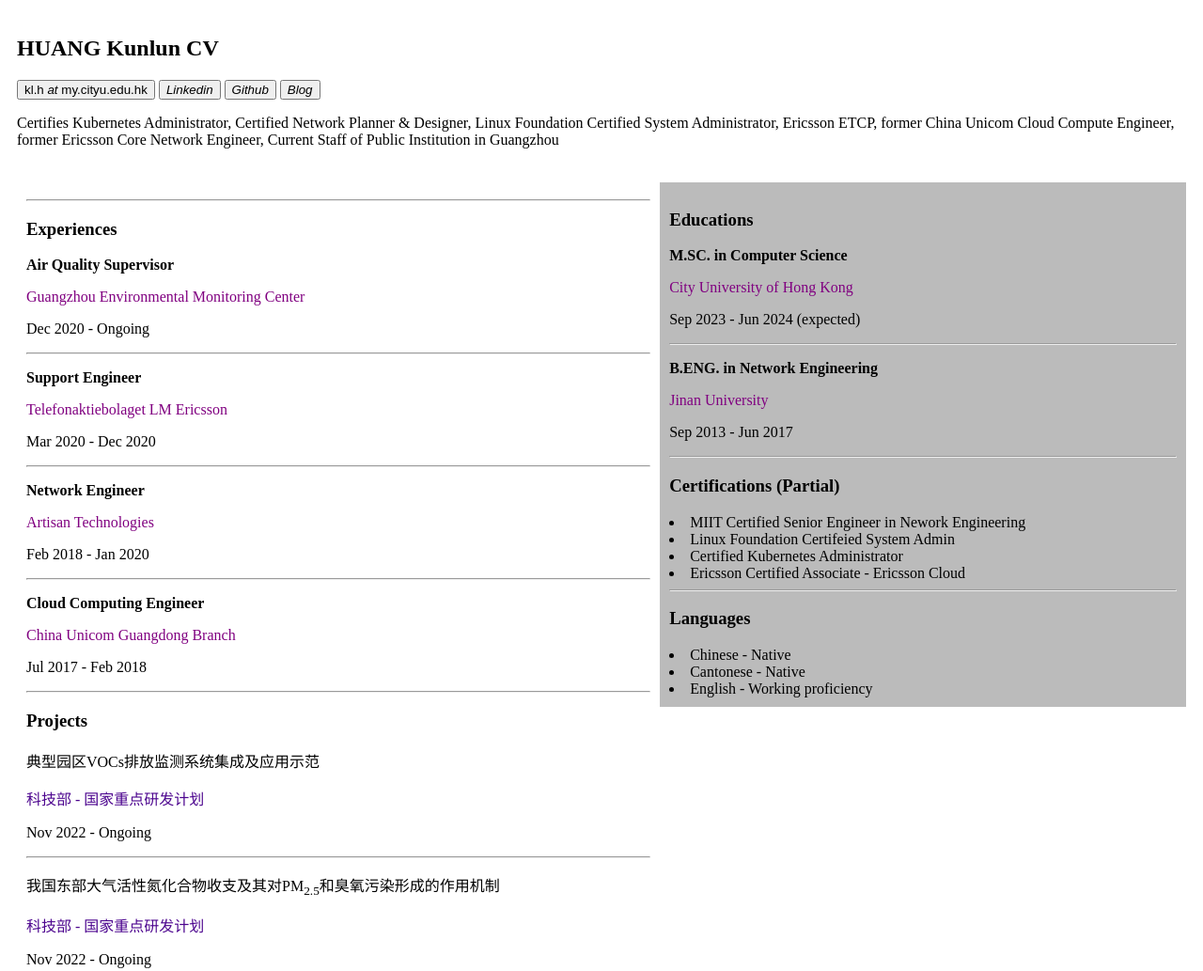
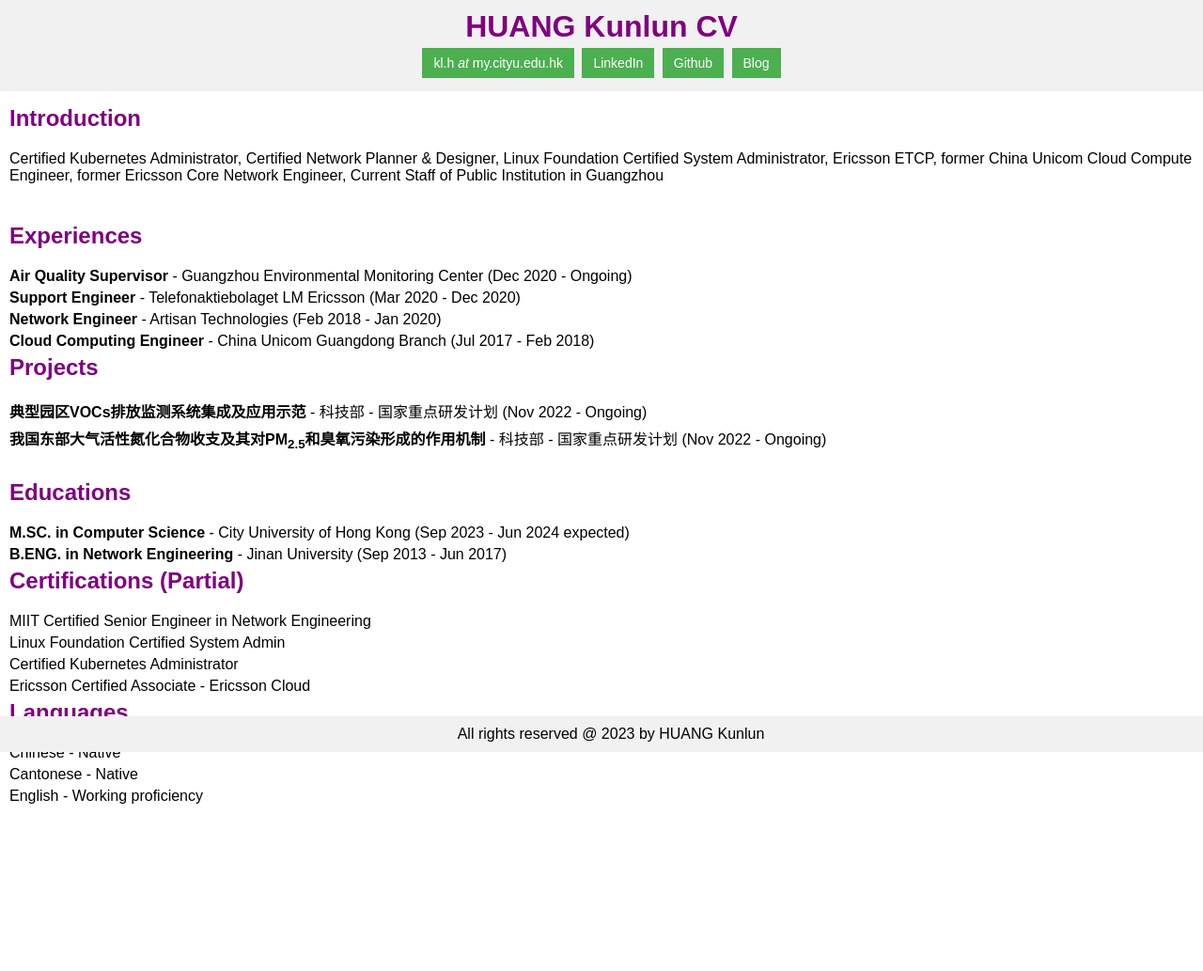
Before and after one commit to kunlunh/hklcv, a plain HTML site: page index.html in a window 1280 px wide. Shown: the top 1033 px of the page at 94% size. After the commit the page ends 871 px from the top, so only its background shows below. Drawn offline with Linux system fonts and the light colour scheme.

Commit message:
Update index.html

```diff
--- a/index.html
+++ b/index.html
@@ -1,147 +1,143 @@
 <!DOCTYPE html>
-<html>
+<html lang="en">
 
 <head>
     <meta name="viewport" content="width=device-width, initial-scale=1">
     <style>
-        * {
-            box-sizing: border-box;
+        body {
+            font-family: Arial, sans-serif;
+            margin: 0;
+            padding: 0;
         }
 
-        /* Create two equal columns that floats next to each other */
-
-        .column-left {
-            float: left;
-            width: 55%;
+        header {
+            background-color: #f1f1f1;
             padding: 10px;
-            /* Should be removed. Only for demonstration */
+            text-align: center;
         }
 
-        .column-right {
-            float: left;
-            width: 45%;
-            padding: 10px;
-            background-color:#bbb;
-            /* Should be removed. Only for demonstration */
-        }
-
-        /* Clear floats after the columns */
-
-        .row:after {
-            content: "";
-            display: table;
-            clear: both;
-        }
-
-        .services {
+        h1 {
+            margin: 0;
             color: purple;
         }
 
-        .position {
-            font-weight: bold;
-        }
-        .porjectprovider {
-            color:rgb(77, 6, 143);
+        button {
+            background-color: #4CAF50;
+            color: white;
+            border: none;
+            padding: 8px 12px;
+            text-align: center;
+            text-decoration: none;
+            display: inline-block;
+            font-size: 14px;
+            margin: 4px 2px;
+            transition-duration: 0.4s;
+            cursor: pointer;
         }
 
-        .header {
+        button:hover {
+            background-color: white;
+            color: black;
+            border: 1px solid #4CAF50;
+        }
+
+        section {
             padding: 10px;
+        }
+
+        h2 {
+            color: purple;
+            margin-top: 5px;
+        }
+
+        h3 {
+            color: purple;
+            margin-top: 5px;
+        }
+
+        hr {
+            border: 0;
+            border-top: 1px solid #ccc;
+            margin: 10px 0;
+        }
+
+        ul {
+            list-style-type: none;
+            padding: 0;
+            margin: 0;
+        }
+
+        li {
+            margin-bottom: 5px;
+        }
+
+        footer {
+            background-color: #f1f1f1;
+            padding: 10px;
+            text-align: center;
+            position: absolute;
+            bottom: 0;
+            width: 100%;
         }
     </style>
 </head>
 
 <body>
-    <div class="header">
-    <h2>HUANG Kunlun CV</h2>
-    <button>kl.h <i>at</i> my.cityu.edu.hk</button>
-    <a href="https://www.linkedin.com/in/huangkunlun">
-    <button><i>Linkedin</i></button></a>
-    <a href="https://www.github.com/kunlunh"><button><i>Github</i></button></a>
-    <a href="https://vnf.cc/"><button><i>Blog</i></button></a>
 
+    <header>
+        <h1>HUANG Kunlun CV</h1>
+        <button>kl.h <i>at</i> my.cityu.edu.hk</button>
+        <button><a href="https://www.linkedin.com/in/huangkunlun" style="text-decoration: none; color: white;">LinkedIn</a></button>
+        <button><a href="https://www.github.com/kunlunh" style="text-decoration: none; color: white;">Github</a></button>
+        <button><a href="https://vnf.cc/" style="text-decoration: none; color: white;">Blog</a></button>
+    </header>
 
-    <p>Certifies Kubernetes Administrator, Certified Network Planner & Designer, Linux Foundation Certified System Administrator, Ericsson ETCP, former China Unicom Cloud Compute Engineer, former Ericsson Core Network Engineer, Current Staff of Public Institution in Guangzhou</p>
-    </div>
+    <section>
+        <h2>Introduction</h2>
+        <p>Certified Kubernetes Administrator, Certified Network Planner & Designer, Linux Foundation Certified System Administrator, Ericsson ETCP, former China Unicom Cloud Compute Engineer, former Ericsson Core Network Engineer, Current Staff of Public Institution in Guangzhou</p>
+    </section>
 
-    <div class="row" style="padding: 10px;">
-        <div class="column-left">
-            <hr style="color:purple;">
-            <h3>Experiences</h3>
-            <div>
-                <p class="position">Air Quality Supervisor</p>
-                <p class="services">Guangzhou Environmental Monitoring Center</p>
-                <p>Dec 2020 - Ongoing</p>
-            </div>
-            <hr>
-            <div>
-                <p class="position">Support Engineer</p>
-                <p class="services">Telefonaktiebolaget LM Ericsson</p>
-                <p>Mar 2020 - Dec 2020</p>
-            </div>
-            <hr>
-            <div>
-                <p class="position">Network Engineer</p>
-                <p class="services">Artisan Technologies</p>
-                <p>Feb 2018 - Jan 2020</p>
-            </div>
-            <hr>
-            <div>
-                <p class="position">Cloud Computing Engineer</p>
-                <p class="services">China Unicom Guangdong Branch</p>
-                <p>Jul 2017 - Feb 2018</p>
-            </div>
-            <hr style="color:purple">
-            <h3>Projects</h3>
-            <div>
-                <p class="projectname">典型园区VOCs排放监测系统集成及应用示范
-                </p>
-                <p class="porjectprovider">科技部 - 国家重点研发计划</p>
-                <p>Nov 2022 - Ongoing</p>
-            </div>
-            <hr>
-            <div>
-                <p class="projectname">我国东部大气活性氮化合物收支及其对PM<sub>2.5</sub>和臭氧污染形成的作用机制
-                </p>
-                <p class="porjectprovider">科技部 - 国家重点研发计划</p>
-                <p>Nov 2022 - Ongoing</p>
-            </div>
+    <section>
+        <h2>Experiences</h2>
+        <ul>
+            <li><strong>Air Quality Supervisor</strong> - Guangzhou Environmental Monitoring Center (Dec 2020 - Ongoing)</li>
+            <li><strong>Support Engineer</strong> - Telefonaktiebolaget LM Ericsson (Mar 2020 - Dec 2020)</li>
+            <li><strong>Network Engineer</strong> - Artisan Technologies (Feb 2018 - Jan 2020)</li>
+            <li><strong>Cloud Computing Engineer</strong> - China Unicom Guangdong Branch (Jul 2017 - Feb 2018)</li>
+        </ul>
 
-        </div>
-        <div class="column-right">
-            <h3>Educations</h3>
-            <div>
-                <p class="position">M.SC. in Computer Science</p>
-                <p class="services">City University of Hong Kong</p>
-                <p>Sep 2023 - Jun 2024 (expected)</p>
-            </div>
-            <hr>
-            <div>
-                <p class="position">B.ENG. in Network Engineering</p>
-                <p class="services">Jinan University</p>
-                <p>Sep 2013 - Jun 2017</p>
-            </div>
-            <hr style="color:purple">
-            <h3>Certifications (Partial)</h3>
-            <div>
-                <li>MIIT Certified Senior Engineer in Nework Engineering</li>
-                <li>Linux Foundation Certifeied System Admin</li>
+        <h2>Projects</h2>
+        <ul>
+            <li><strong>典型园区VOCs排放监测系统集成及应用示范</strong> - 科技部 - 国家重点研发计划 (Nov 2022 - Ongoing)</li>
+            <li><strong>我国东部大气活性氮化合物收支及其对PM<sub>2.5</sub>和臭氧污染形成的作用机制</strong> - 科技部 - 国家重点研发计划 (Nov 2022 - Ongoing)</li>
+        </ul>
+    </section>
 
-                <li>Certified Kubernetes Administrator</li>
+    <section>
+        <h2>Educations</h2>
+        <ul>
+            <li><strong>M.SC. in Computer Science</strong> - City University of Hong Kong (Sep 2023 - Jun 2024 expected)</li>
+            <li><strong>B.ENG. in Network Engineering</strong> - Jinan University (Sep 2013 - Jun 2017)</li>
+        </ul>
 
-                <li>Ericsson Certified Associate - Ericsson Cloud</li>
+        <h2>Certifications (Partial)</h2>
+        <ul>
+            <li>MIIT Certified Senior Engineer in Network Engineering</li>
+            <li>Linux Foundation Certified System Admin</li>
+            <li>Certified Kubernetes Administrator</li>
+            <li>Ericsson Certified Associate - Ericsson Cloud</li>
+        </ul>
 
-            </div>
-            <hr style="color:purple;">
-            <h3>Languages</h3>
-            <div>
-                <li>Chinese - Native</li>
-                <li>Cantonese - Native</li>
-                <li>English -  Working proficiency</li>
+        <h2>Languages</h2>
+        <ul>
+            <li>Chinese - Native</li>
+            <li>Cantonese - Native</li>
+            <li>English - Working proficiency</li>
+        </ul>
+    </section>
 
-            </div>
-        </div>
-    </div>
-<footer style="padding: 10px;">All right reserved @ 2023 by HUANG Kunlun</footer>
+    <footer>All rights reserved @ 2023 by HUANG Kunlun</footer>
+
 </body>
 
 </html>
```
